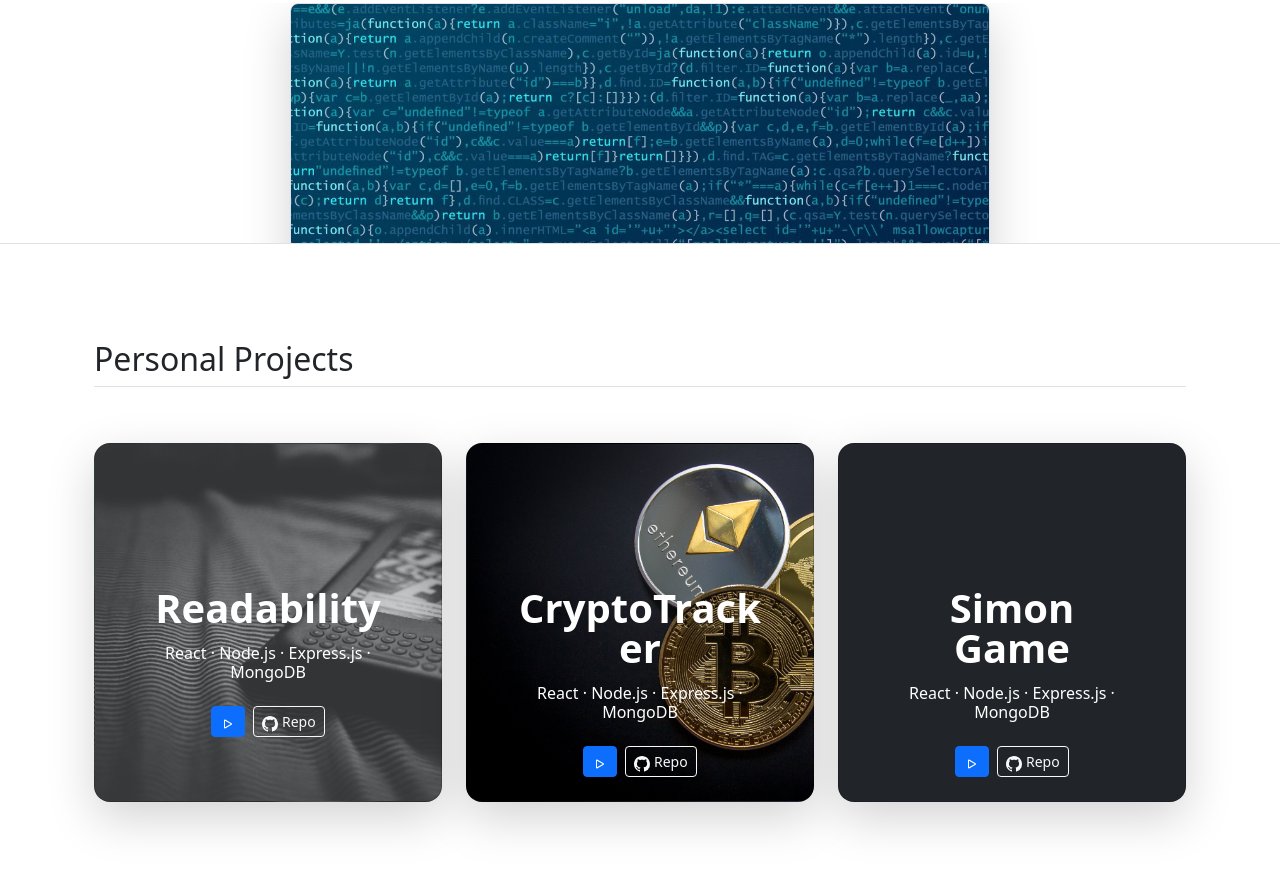
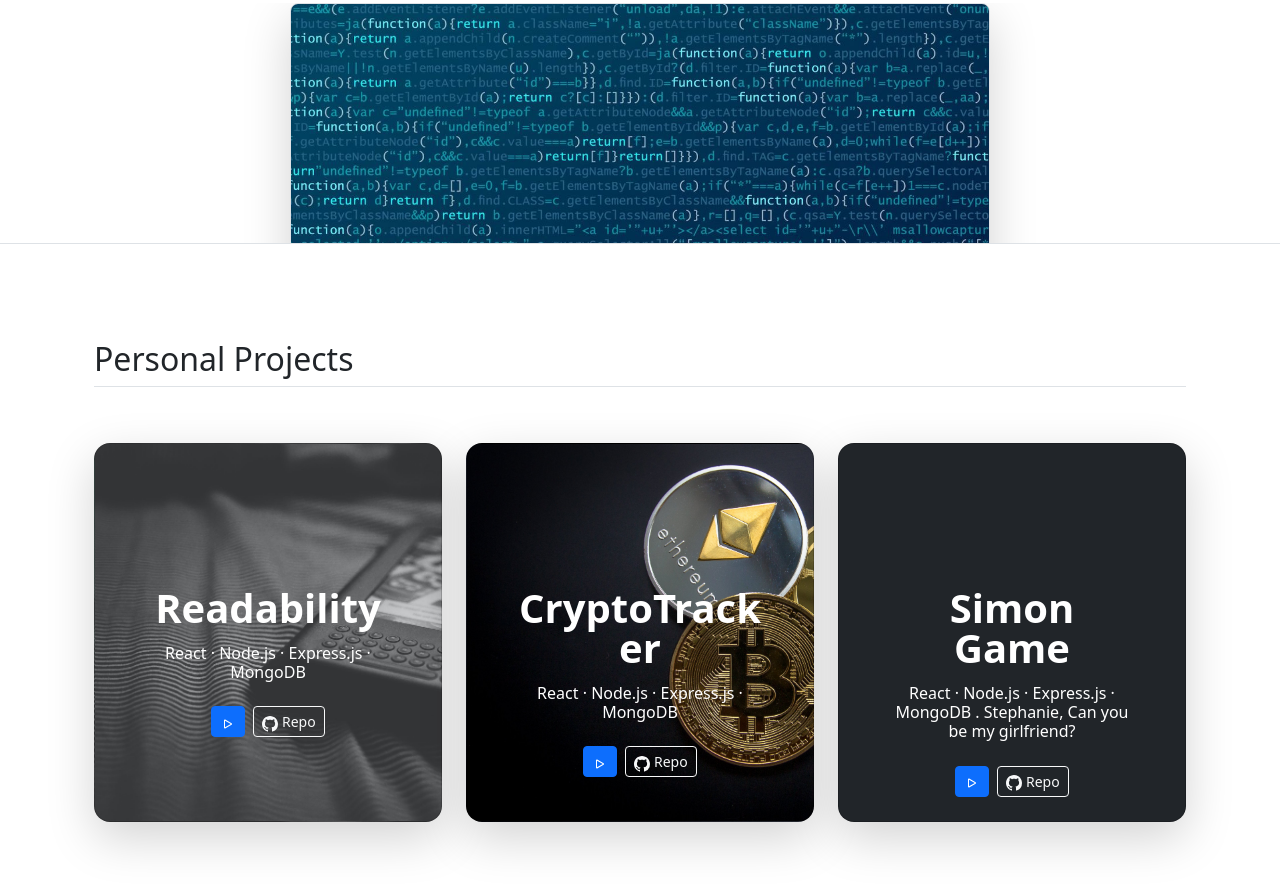
Before and after one commit to elsaigh/portfolio, a plain HTML site: page index.html in a window 1280 px wide. Shown: the part 503-1393 px from the top of the page. Drawn offline with nearby package versions, Linux system fonts and the light colour scheme.

Commit message:
Update index.html

```diff
--- a/index.html
+++ b/index.html
@@ -129,7 +129,7 @@
           <div class="d-flex flex-column h-100 p-5 pb-3 text-white text-shadow-1">
             <h3 class="pt-5 mt-5 display-6 lh-1 fw-bold">Simon Game</h3>
             <h6 class="m-2">
-              React · Node.js · Express.js · MongoDB
+              React · Node.js · Express.js · MongoDB . Stephanie, Can you be my girlfriend?
             </h6>
             <div class="d-grid mt-3 mb-2 gap-2 d-sm-flex justify-content-sm-center">
               <a type="button" href="https://www.github.com/elsaigh" class="btn btn-primary btn-sm">
```
